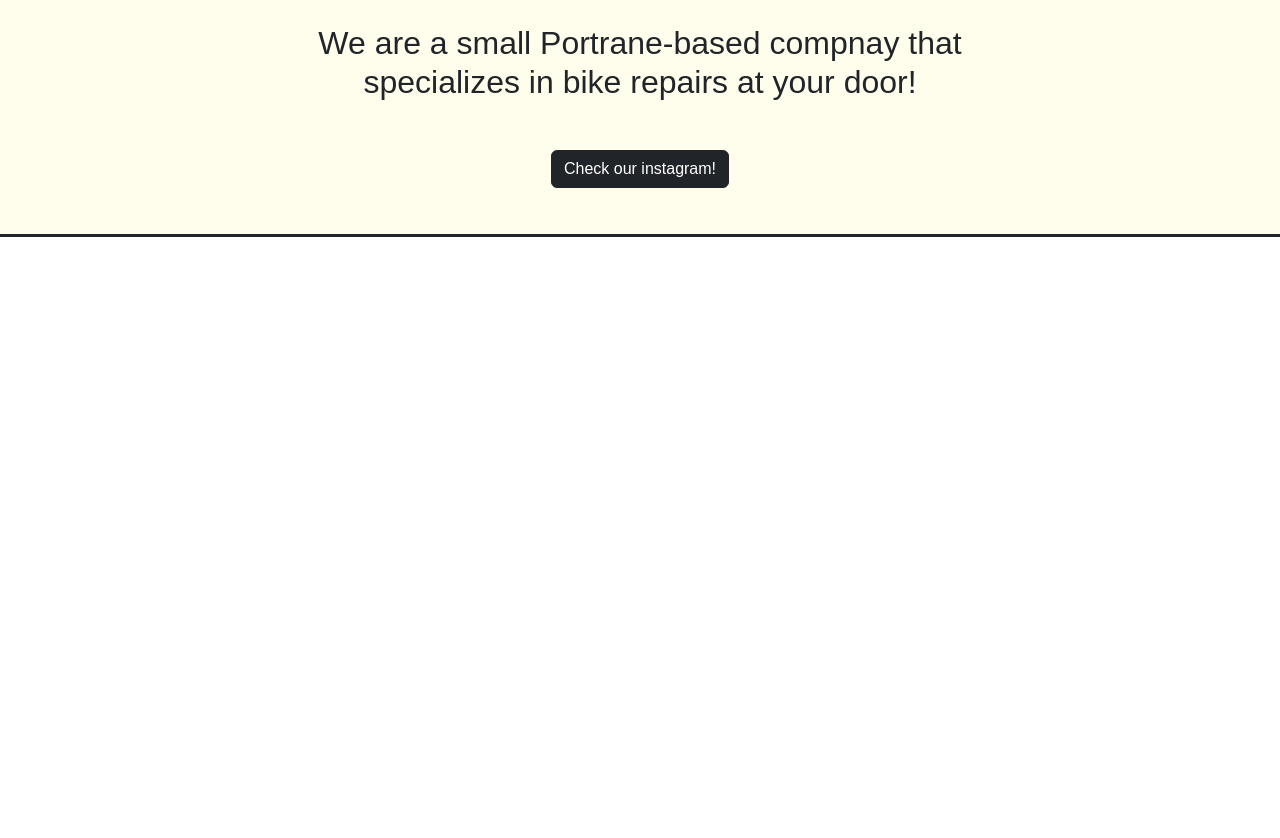
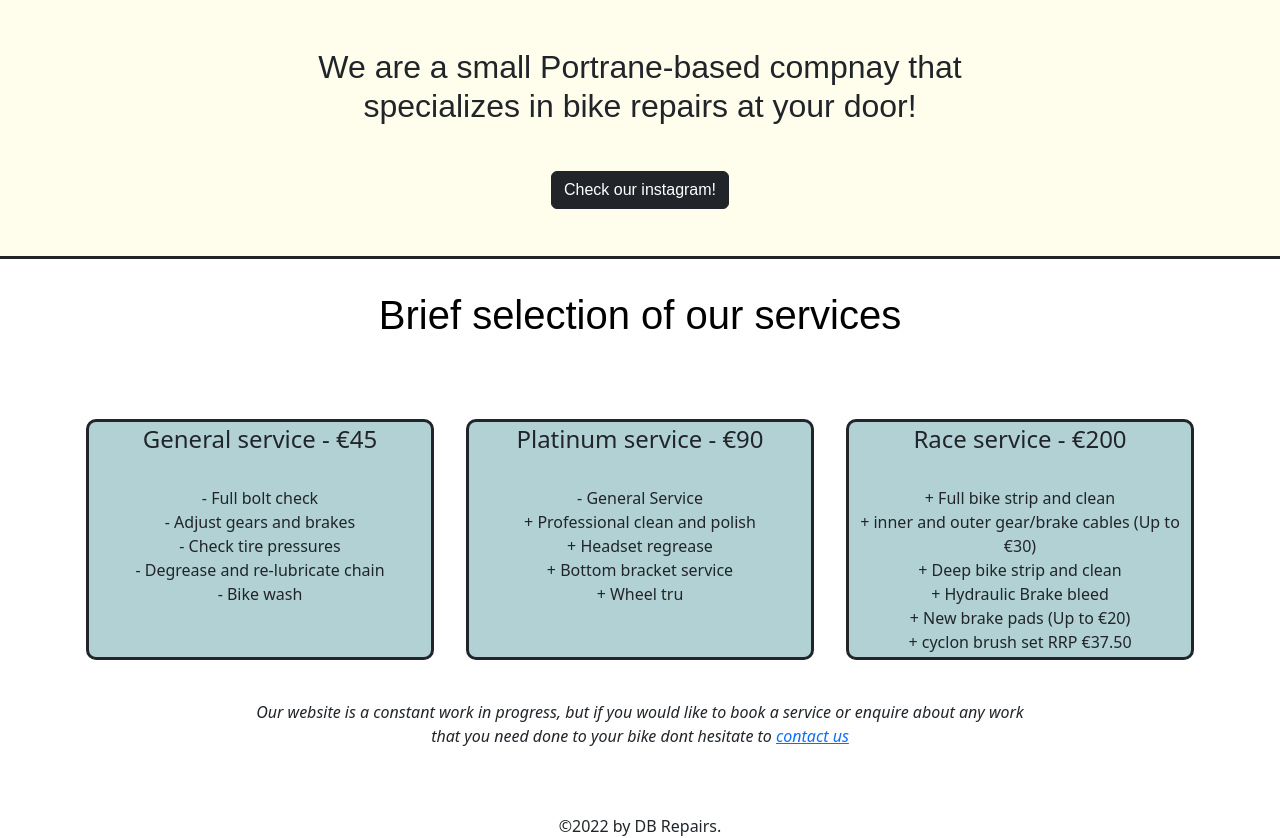
Before and after one commit to rossennis/dbrepairs, a plain HTML site: page index.html in a window 1280 px wide. Shown: the part 732-1570 px from the top of the page. Before the commit the page ends 969 px from the top, so only its background shows below. Drawn offline with nearby package versions, Linux system fonts and the light colour scheme.

Commit message:
Update index.html

```diff
--- a/index.html
+++ b/index.html
@@ -1,9 +1,9 @@
-<!DOCTYPE html>
+!DOCTYPE html>
 <html>
 <head>
 	<meta charset="utf-8">
 	<meta name="viewport" content="width=device-width, initial-scale=1">
-	<title>Home DB Repairs</title>
+	<title>DB Repairs</title>
 				<!-- cdn -->
 		<link rel="stylesheet" type="text/css" href="dbrepairs.css">
 		<link href="https://cdn.jsdelivr.net/npm/bootstrap@5.2.2/dist/css/bootstrap.min.css" rel="stylesheet" integrity="sha384-Zenh87qX5JnK2Jl0vWa8Ck2rdkQ2Bzep5IDxbcnCeuOxjzrPF/et3URy9Bv1WTRi" crossorigin="anonymous">
@@ -27,7 +27,7 @@
     <a class="nav-link" href="https://mailchi.mp/ed9f1297724b/db-repairs">Sign Up</a>
   </li>
   <li class="nav-item">
-    <a class="nav-link disabled">Book A Service</a>
+    <a class="nav-link disabled" href="service.html">Book A Service</a>
   </li>
 </ul>
 </div>
@@ -67,14 +67,57 @@
 
 <!--  cream container with writing-->
 
-	<div class="container-xxlg"><br><br><h2>We are a small Portrane-based compnay that<br> specializes in bike repairs at your door!<h2><br><a href="https://instagram.com/db.repairs?igshid=YmMyMTA2M2Y="><button type="button" class="btn btn-dark">Check our instagram!</button><br><br></div>
+	<div class="container-xxlg"><br><br><h2>We are a small Portrane-based compnay that<br> specializes in bike repairs at your door!<h2><br><a href="https://instagram.com/db.repairs?igshid=YmMyMTA2M2Y="><button type="button" class="btn btn-dark">Check our instagram!</button><br><br></div></a>
 
 
 
 		 <!-- add link button with sign up page eventually (maybe have button linked to insta?) -->
 
 	</div>
-	 <!-- heading : selection of our services : from docs in boxes across include details etc,-->
+</ul><h1>Brief selection of our services</h1><br>
+      <div class="container text-center">
+
+  <div class="row">
+    <div class="col">
+     <h4> General service - €45</h4><br>
+  - Full bolt check<br>
+  - Adjust gears and brakes<br>
+  - Check tire pressures<br>
+  - Degrease and re-lubricate chain<br>
+  - Bike wash
+
+    </div>
+   <div class="col">
+  <h4>Platinum service - €90</h4><br>
+  - General Service <br>
+  + Professional clean and polish <br>
+  + Headset regrease<br>
+  + Bottom bracket service<br>
+  + Wheel tru<br>
+
+    </div>
+    <div class="col">
+      <h4>Race service - €200</h4><br>
+  + Full bike strip and clean<br>
+  + inner and outer gear/brake cables (Up to €30)<br>
+  + Deep bike strip and clean <br>
+  + Hydraulic Brake bleed <br>
+  + New brake pads (Up to €20)<br>
+  + cyclon brush set RRP €37.50<br></a>
+
+
+    </div>
+  </div>
+</div>
+<div class="container3">
+<p><br>Our website is a constant work in progress, but if you would like to book a service or enquire about any work that you need done to your bike dont hesitate to <a href="contact.html"> contact us</a></p></div>
+
+
+<div class="container2">
+  ©2022 by DB Repairs.
+
+
+   <!-- heading : selection of our services : from docs in boxes across include details etc,-->
 	 <!-- below boxes have link to socials, get in touch page (linkn to contact page) and leave a review -->
 
 
```
